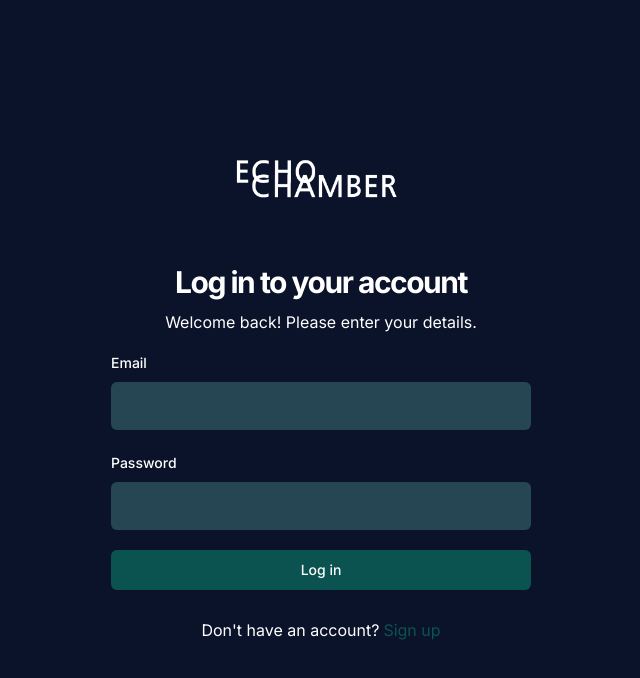
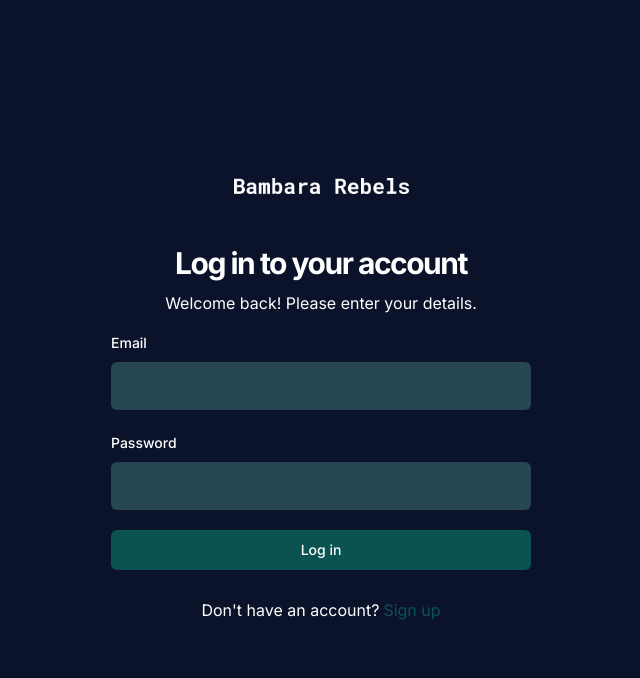
Before and after one commit to Sakaki-WebDev/echo-chamber, a React (Vite) app: page /sign-in in a window 1280 px wide. Shown: the top 678 px of the page, without its empty margins (319-959 px from the left). Built offline with nearby package versions, Linux system fonts and the light colour scheme; no server answers.

Commit message:
logo change

```diff
--- a/src/_auth/forms/SigninForm.tsx
+++ b/src/_auth/forms/SigninForm.tsx
@@ -61,8 +61,8 @@ const SigninForm = () => {
   return (
     <Form {...form}>
       <div className="sm:w-420 flex-center flex-col">
-         <img
-          src="/assets/images/logo2.png"
+        <img
+          src="/assets/images/logo4.png"
           height={100}
           width={175}
           alt="logo"
--- a/src/components/shared/LeftSidebar.tsx
+++ b/src/components/shared/LeftSidebar.tsx
@@ -29,7 +29,7 @@ const LeftSidebar = () => {
       <div className="flex flex-col gap-11 ">
         <Link to="/" className="flex gap-3 items-center">
           <img
-            src="/assets/images/logo2.png"
+            src="/assets/images/logo4.png"
             alt="logo"
             width={170}
             height={36}
--- a/src/components/shared/Topbar.tsx
+++ b/src/components/shared/Topbar.tsx
@@ -19,7 +19,7 @@ const Topbar = () => {
       <div className="flex-between py-4 px-5">
         <Link to="/" className="flex gap-3 items-center">
           <img
-            src="/assets/images/logo2.png"
+            src="/assets/images/logo4.png"
             alt="logo"
             width={130}
             height={325}
```
Also changed, not shown: public/assets/images/logo4.png (added).
